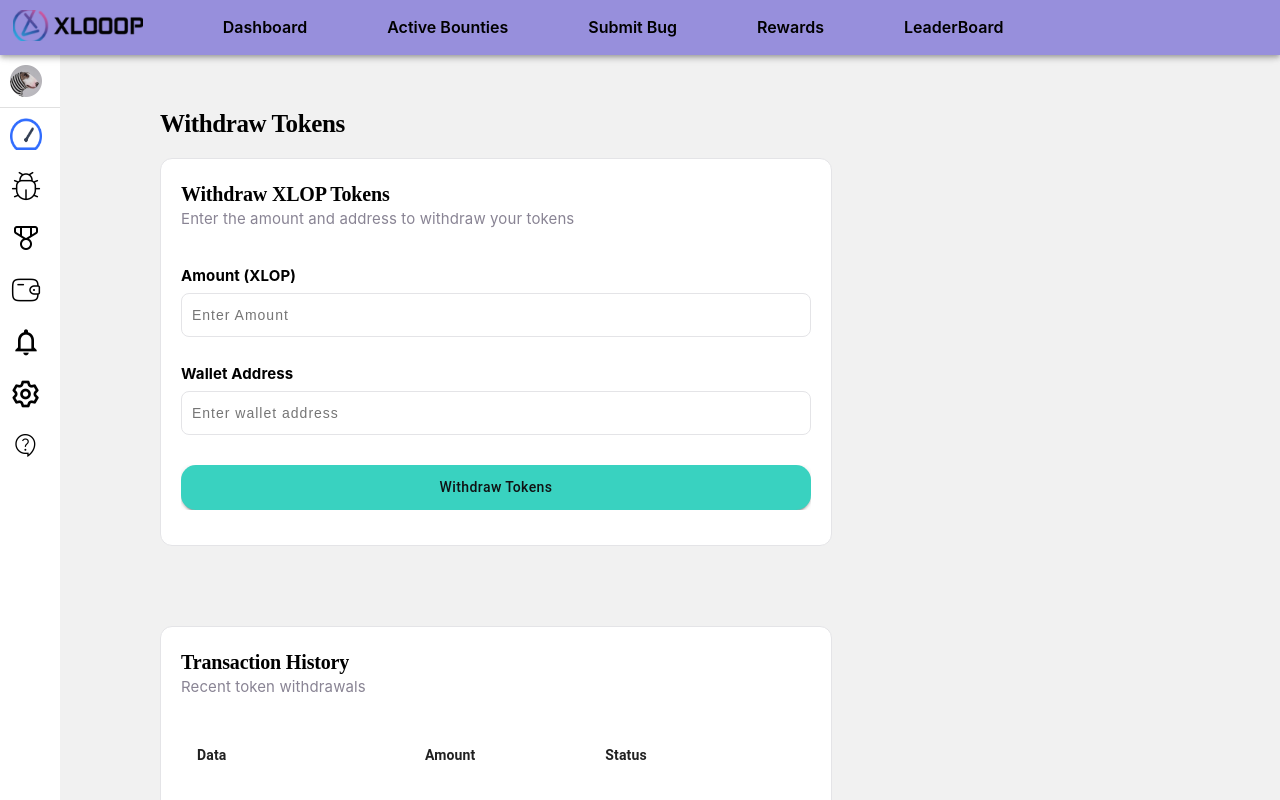
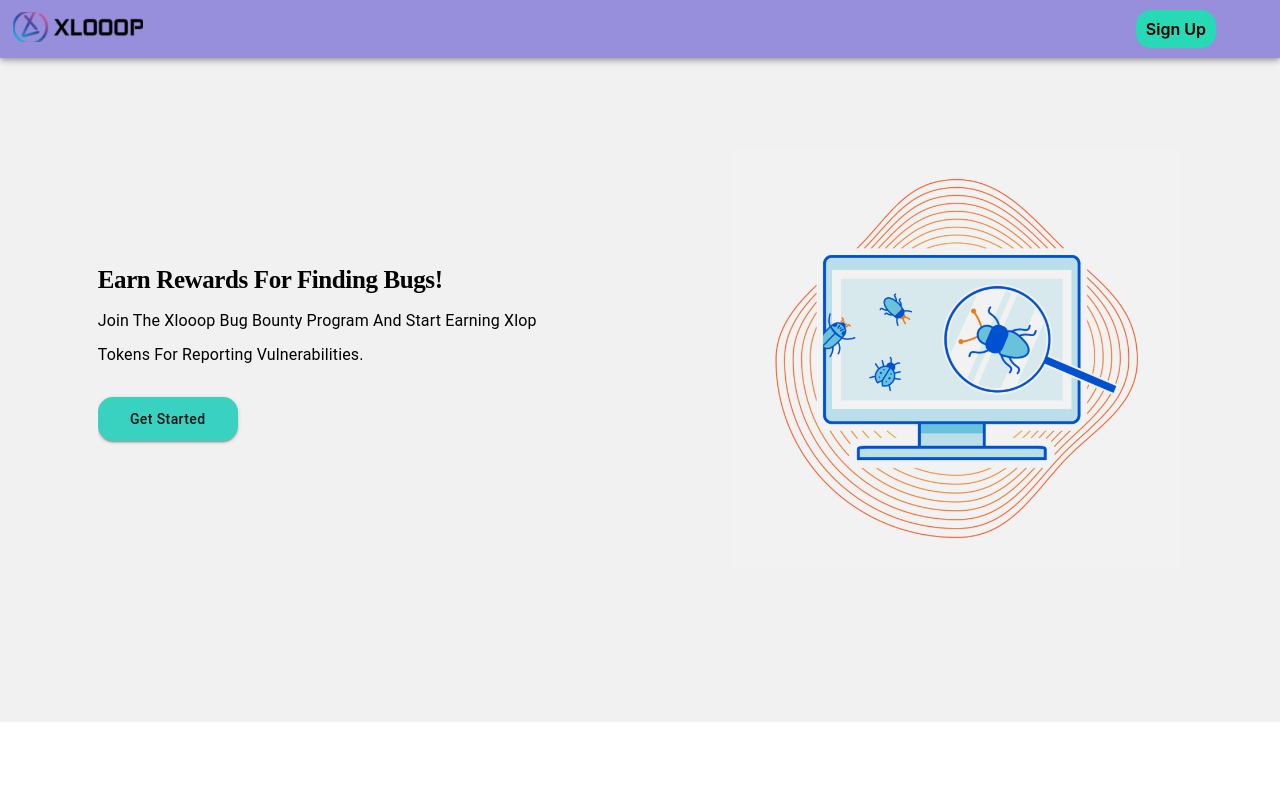
Before and after one commit to subashprj55/BugBounty, a React (Create React App) app: page / in a window 1280 px wide. Shown: the top 800 px of the page. Built offline with nearby package versions, Linux system fonts and the light colour scheme.

Commit message:
develop home page intoro section

```diff
--- a/src/App.js
+++ b/src/App.js
@@ -2,13 +2,17 @@ import { Route, Routes } from "react-router-dom";
 import BugAboutUs from "./Pages/BugAboutUs";
 import BugTest from "./Pages/BugTest";
 import "./App.css";
+import BugHome from "Pages/BugHome";
+import Bug404 from "Pages/Bug404";
 
 function App() {
   return (
     <>
       <Routes>
-        <Route path="/" element={<BugAboutUs />} />
+        <Route path="/" element={<BugHome />} />
+        <Route path="/transaction" element={<BugAboutUs />} />
         <Route path="test" element={<BugTest />} />
+        <Route path="*" element={<Bug404 />} />
       </Routes>
     </>
   );
--- a/src/Components/BugNavbar/index.js
+++ b/src/Components/BugNavbar/index.js
@@ -19,7 +19,7 @@ const BugNavbar = () => {
 
   return (
     <>
-      <StyledAppBar position="sticky">
+      <StyledAppBar>
         <StyledStack>
           <StyledLogoBox>
             <StyledImg src={logo} alt="logo" />
--- /dev/null
+++ b/src/Pages/Bug404/index.js
@@ -0,0 +1,11 @@
+import React from "react";
+
+const Bug404 = () => {
+  return (
+    <div>
+      <h1>Oops! Page not found</h1>
+    </div>
+  );
+};
+
+export default Bug404;
--- /dev/null
+++ b/src/Pages/BugHome/index.js
@@ -0,0 +1,68 @@
+import React from "react";
+import {
+  StyledAppBar,
+  StyledButton,
+  StyledHomeBox,
+  StyledHomePageBox,
+  StyledHomeStack,
+  StyledHomeTypography,
+  StyledImg,
+  StyledLinksStack,
+  StyledLogoBox,
+  StyledNavLink,
+  StyledStack,
+} from "./style";
+import logo from "Images/logo.png";
+import bugImg from "Images/bug_image.jpg";
+
+const BugHome = () => {
+  return (
+    <StyledHomePageBox>
+      <HomePageNav />
+      <HomePageSection />
+    </StyledHomePageBox>
+  );
+};
+
+export default BugHome;
+
+const HomePageNav = () => {
+  return (
+    <>
+      <StyledAppBar>
+        <StyledStack>
+          <StyledLogoBox>
+            <StyledImg src={logo} alt="logo" />
+          </StyledLogoBox>
+          {/*  this links display on tab and laptop version */}
+          <StyledLinksStack>
+            <StyledNavLink to={"/"}>Sign Up</StyledNavLink>
+          </StyledLinksStack>
+        </StyledStack>
+      </StyledAppBar>
+    </>
+  );
+};
+
+const HomePageSection = () => {
+  return (
+    <StyledHomeStack>
+      <StyledHomeBox>
+        <StyledHomeTypography variant="h1">
+          Earn Rewards for Finding Bugs!
+        </StyledHomeTypography>
+        <StyledHomeTypography>
+          Join the Xlooop Bug Bounty Program and start earning xlop{" "}
+        </StyledHomeTypography>
+        <StyledHomeTypography>
+          Tokens for reporting vulnerabilities.
+        </StyledHomeTypography>
+        <StyledButton variant="contained">Get Started</StyledButton>
+      </StyledHomeBox>
+
+      <StyledHomeBox>
+        <img src={bugImg} alt="Bug Image" />
+      </StyledHomeBox>
+    </StyledHomeStack>
+  );
+};
--- /dev/null
+++ b/src/Pages/BugHome/style.js
@@ -0,0 +1,92 @@
+import { AppBar, Box, Button, Typography } from "@mui/material";
+import { Link } from "react-router-dom";
+
+const { Stack } = require("@mui/system");
+const { styled } = require("styled-components");
+
+export const StyledHomePageBox = styled(Box)`
+  background-color: #f1f1f1;
+`;
+export const StyledAppBar = styled(AppBar)`
+  background-color: #978fdc !important;
+  position: fixed !important;
+`;
+
+export const StyledStack = styled(Stack)`
+  flex-direction: row !important;
+  align-items: center;
+  justify-content: space-between;
+  padding: 10px 5% 10px 1%;
+  @media (max-width: 768px) {
+  }
+  @media (max-width: 425px) {
+    justify-content: space-between;
+    padding: 10px 2%;
+  }
+`;
+
+export const StyledLogoBox = styled(Box)``;
+
+export const StyledImg = styled.img`
+  width: 130px;
+`;
+
+export const StyledNavLink = styled(Link)`
+  text-decoration: none;
+  font-weight: 600;
+  font-size: 16px;
+  line-height: 20px;
+  color: #000000;
+  padding: 9px 10px;
+  background-color: #27d9b5;
+  border-radius: 15px;
+  @media (max-width: 768px) {
+    font-size: 14px;
+    line-height: 16px;
+  }
+  @media (max-width: 600px) {
+    font-weight: 600;
+    font-size: 16px;
+    line-height: 16px;
+  }
+`;
+
+export const StyledLinksStack = styled(Stack)``;
+
+//home page section styles
+
+export const StyledHomeStack = styled(Stack)`
+  margin: 150px 0;
+  flex-direction: row !important;
+  align-items: center;
+  justify-content: space-around;
+  @media (max-width: 768px) {
+    margin: 150px 30px;
+  }
+  @media (max-width: 425px) {
+    margin: 100px 2%;
+    flex-wrap: wrap-reverse;
+    gap: 20px;
+  }
+`;
+
+export const StyledHomeBox = styled(Box)`
+  img {
+    width: 450px;
+    height: auto;
+
+    @media (max-width: 768px) {
+      width: 300px;
+    }
+  }
+`;
+
+export const StyledHomeTypography = styled(Typography)`
+  text-transform: capitalize;
+  padding-bottom: 10px;
+`;
+
+export const StyledButton = styled(Button)`
+  width: 140px !important;
+  margin: 20px 0 !important;
+`;
```
Also changed, not shown: src/Images/bug_image.jpg (added).
